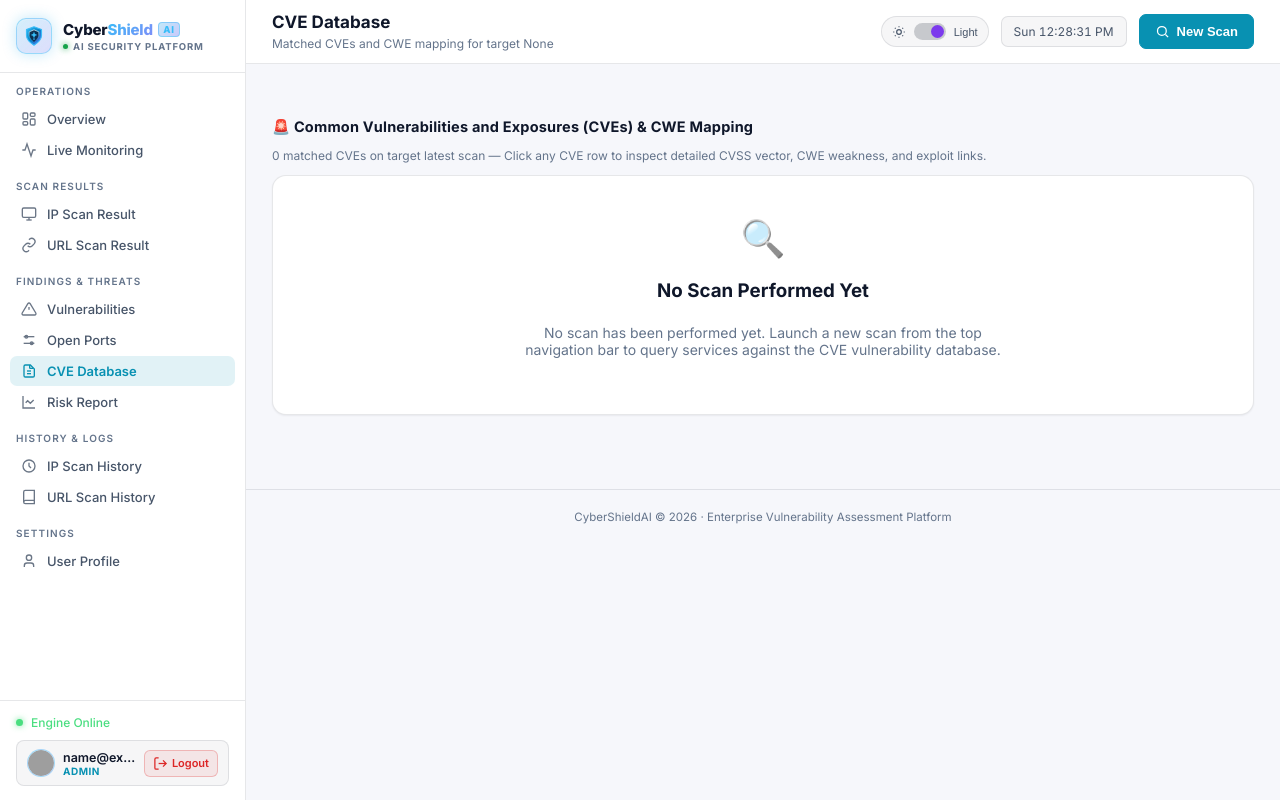
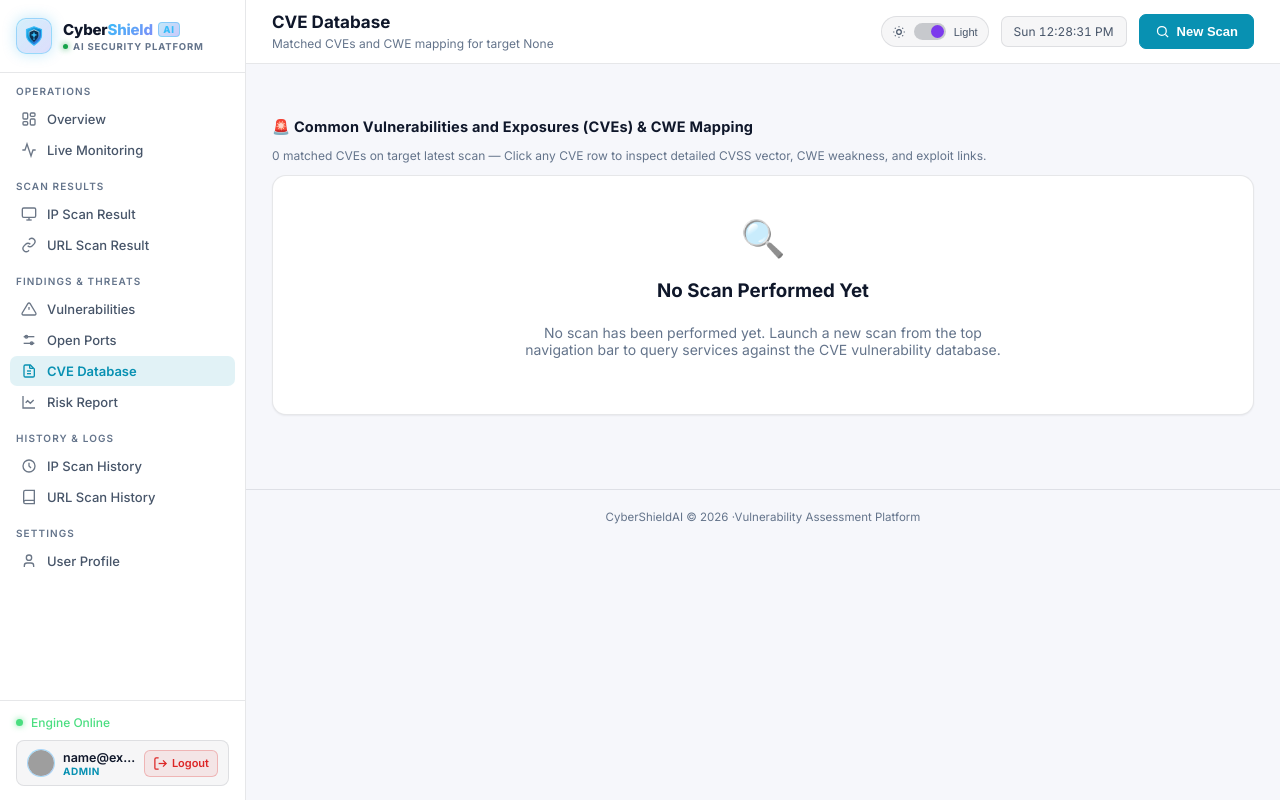
Before and after one commit to shubhvaghani2108/CyberShieldAI, a Flask app: page /cves in a window 1280 px wide. Run offline with Flask 3, Linux system fonts and the light colour scheme; the visitor is signed in with stand-in values (Sample User, id 1); data that the repository does not hold is empty; some libraries are stand-ins or nearby versions; grey boxes are pictures that could not be loaded.

Commit message:
chore: update footer text

```diff
--- a/dashboard/templates/dashboard/footer.html
+++ b/dashboard/templates/dashboard/footer.html
@@ -1,3 +1,3 @@
 <footer class="footer">
-    CyberShieldAI &copy; 2026 &middot; Enterprise Vulnerability Assessment Platform
+    CyberShieldAI &copy; 2026 &middot;Vulnerability Assessment Platform
 </footer>
```
